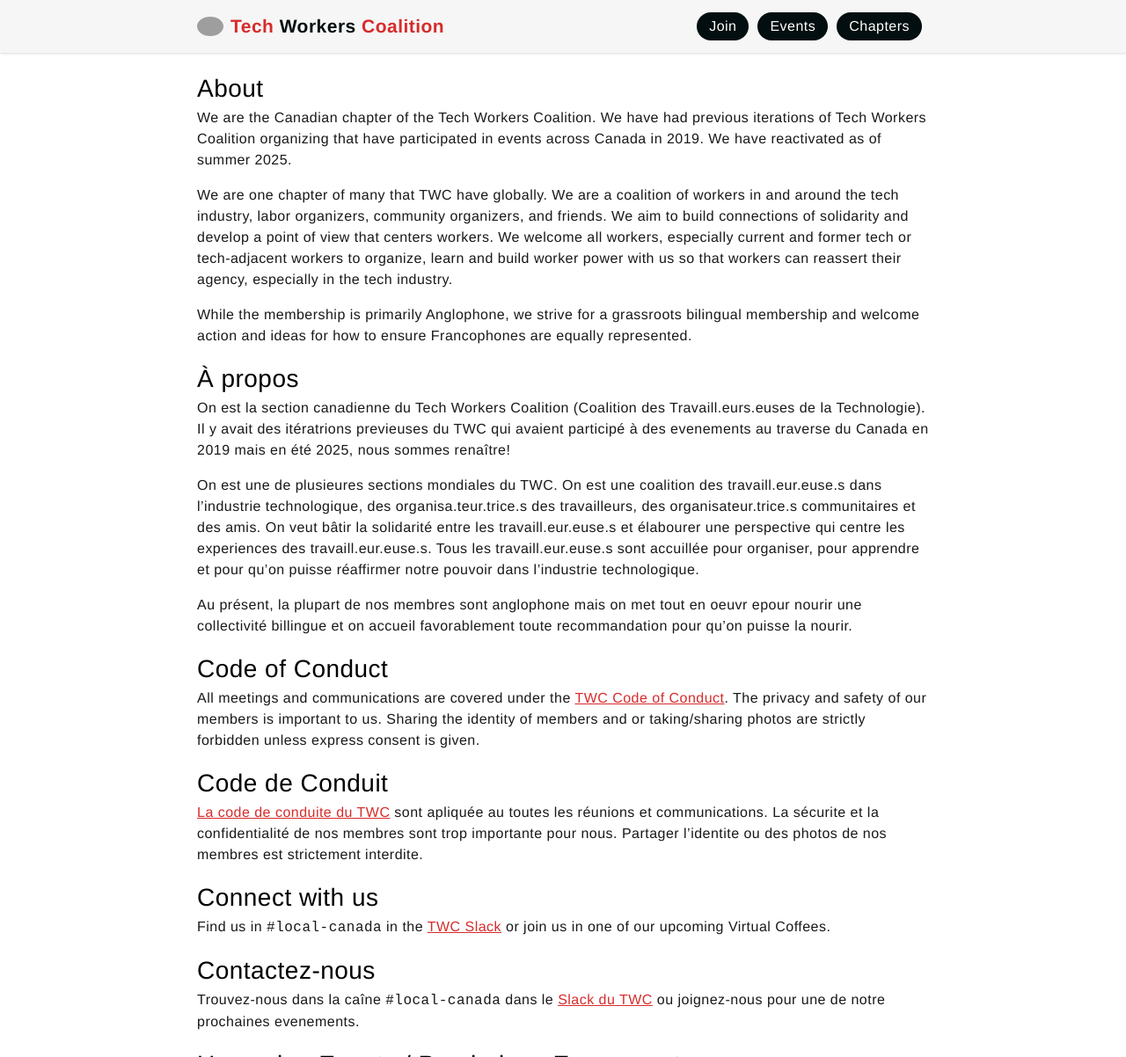
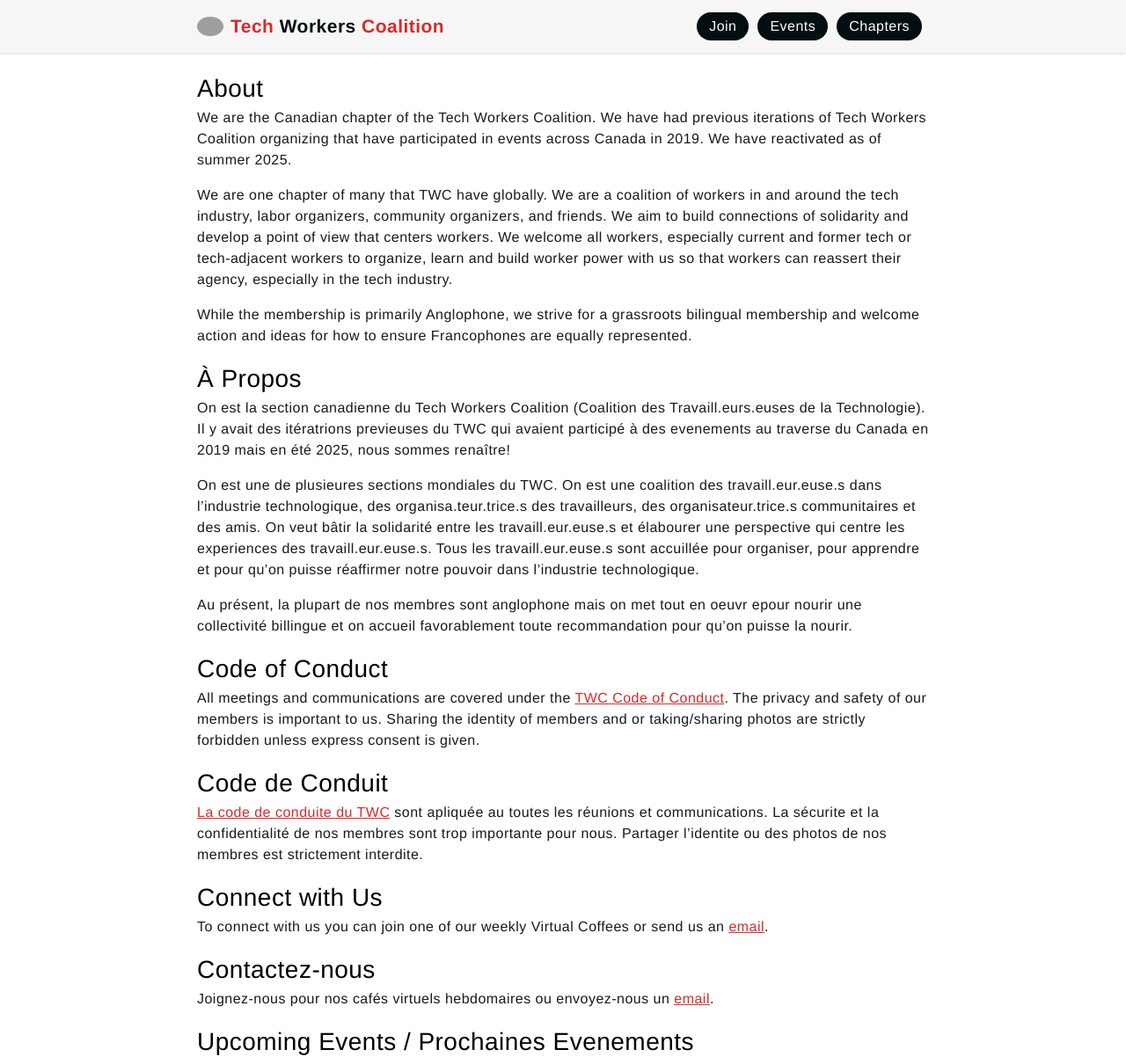
Before and after one commit to techworkersco/twc-site, a Jekyll site: the page built from chapter_local/canada.md, in a window 1280 px wide and 1400 px high, cut to the strip 0-1202 px from the top of the window. Shown: the whole strip at 88% size. Built offline with Jekyll 4.4.1, drawn with Linux system fonts in a browser that asks for light colours; grey boxes are pictures that could not be loaded.

Commit message:
update connect with us page

```diff
--- a/chapter_local/canada.md
+++ b/chapter_local/canada.md
@@ -10,7 +10,7 @@
 
 While the membership is primarily Anglophone, we strive for a grassroots bilingual membership and welcome action and ideas for how to ensure Francophones are equally represented.
 
-## À propos
+## À Propos
 On est la section canadienne du Tech Workers Coalition (Coalition des Travaill.eurs.euses de la Technologie). Il y avait des itératrions previeuses du TWC qui avaient participé à des evenements au traverse du Canada en 2019 mais en été 2025, nous sommes renaître!
 
 On est une de plusieures sections mondiales du TWC. On est une coalition des travaill.eur.euse.s dans l'industrie technologique, des organisa.teur.trice.s des travailleurs,  des organisateur.trice.s communitaires et des amis. On veut bâtir la solidarité entre les travaill.eur.euse.s et élabourer une perspective qui centre les experiences des travaill.eur.euse.s. Tous les travaill.eur.euse.s sont accuillée pour organiser, pour apprendre et pour qu'on puisse réaffirmer notre pouvoir dans l'industrie technologique.
@@ -23,11 +23,11 @@
 ## Code de Conduit
 [La code de conduite du TWC](/community-guide/) sont apliquée au toutes les réunions et communications. La sécurite et la confidentialité de nos membres sont trop importante pour nous. Partager l'identite ou des photos de nos membres est strictement interdite.
 
-## Connect with us
-Find us in `#local-canada` in the [TWC Slack](/subscribe/) or join us in one of our upcoming Virtual Coffees.
+## Connect with Us
+To connect with us you can join one of our weekly Virtual Coffees or send us an [email](mailto:techworkerscanada@gmail.com).
 
 ## Contactez-nous
-Trouvez-nous dans la caîne `#local-canada` dans le [Slack du TWC](/subscribe/) ou joignez-nous pour une de notre prochaines evenements.
+Joignez-nous pour nos cafés virtuels hebdomaires ou envoyez-nous un [email](mailto:techworkerscanada@gmail.com).
 
 ## Upcoming Events / Prochaines Evenements
 <iframe src="https://calendar.google.com/calendar/embed?src=techworkerscanada%40gmail.com&ctz=America%2FToronto" style="border: 0" width="800" height="600" frameborder="0" scrolling="no"></iframe>
```
